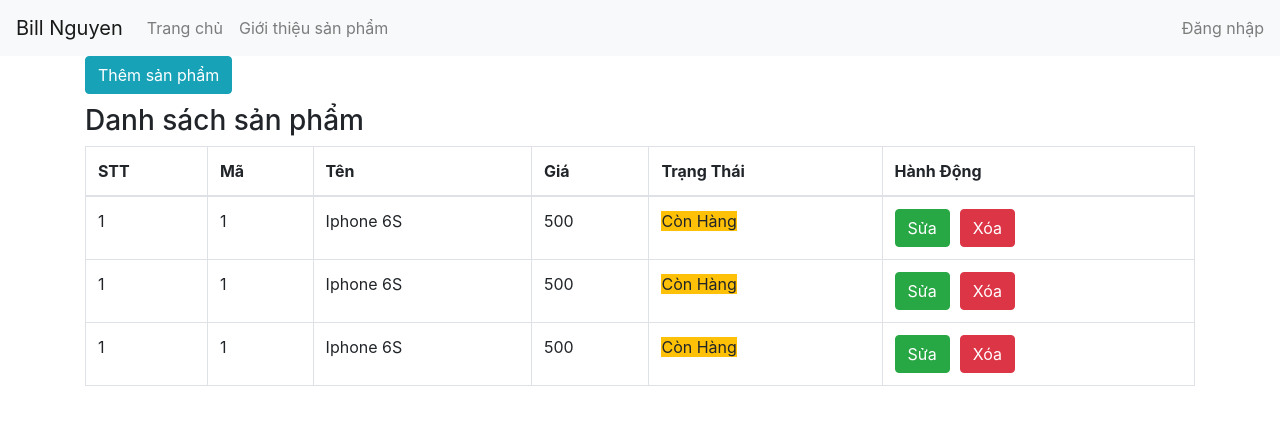
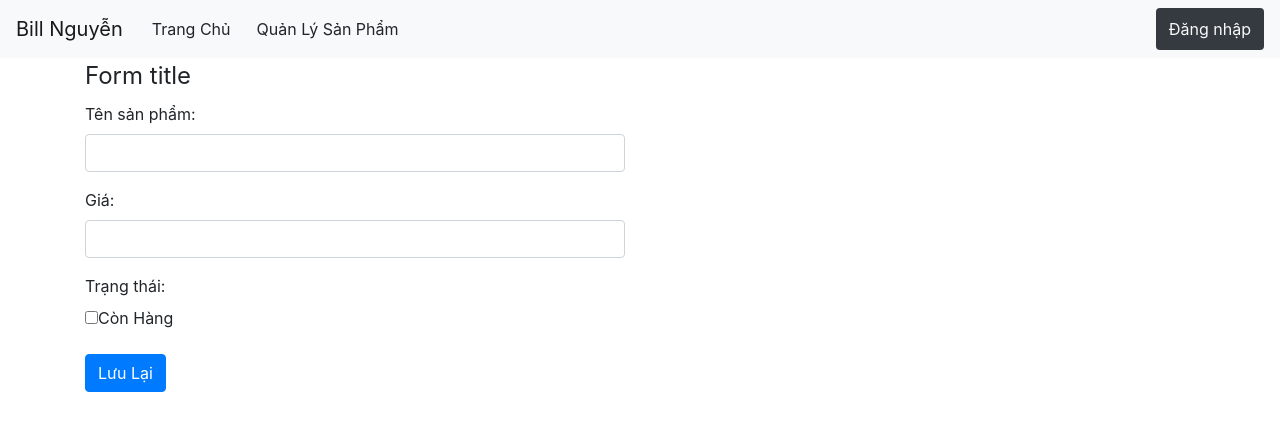
Before and after one commit to BillNguyenDev/call-api, a React (Create React App) app: page /product/add in a window 1280 px wide. Shown: the top 430 px of the page. Built offline with nearby package versions, Linux system fonts and the light colour scheme.

Commit message:
create React routes

```diff
--- a/src/App.js
+++ b/src/App.js
@@ -2,27 +2,43 @@ import React, { Component } from 'react';
 import { connect } from 'react-redux';
 import './App.css';
 import Menu from './components/Menu';
-import ProductList from './components/ProductList';
+
+
+import routes from './routes';
+import { Switch, Route, BrowserRouter as Router } from 'react-router-dom';
 
 class App extends Component {
   render() {
     return (
-      <div>
-        <Menu />
-        <div className="container">
-          <div className="row">
-            <div className="col-xs-12 col-sm-12 col-md-12 col-lg-12">
-              <button type="button" className="btn btn-info mb-10">
-                Thêm sản phẩm
-              </button>
-              <ProductList />
+      <Router>
+        <div>
+          <Menu />
+          <div className="container">
+            <div className="row">
+              {this.showContentMenus(routes)}
             </div>
           </div>
         </div>
-      </div>
+      </Router>
+
     );
   }
-
+  showContentMenus = (routes) => {
+    var result = null;
+    if (routes.length > 0) {
+      result = routes.map((route, index) => {
+        return (
+          <Route
+            key={index}
+            path={route.path}
+            exact={route.exact}
+            component={route.main}
+          />
+        );
+      });
+    }
+    return <Switch>{result}</Switch>;
+  }
 }
 
 export default connect()(App);
--- a/src/components/Menu/index.js
+++ b/src/components/Menu/index.js
@@ -1,5 +1,6 @@
 import React, { useState } from 'react';
 import { connect } from 'react-redux';
+import './style.css';
 import {
   Collapse,
   Navbar,
@@ -7,31 +8,79 @@ import {
   NavbarBrand,
   Nav,
   NavItem,
-  NavLink,
   NavbarText
 } from 'reactstrap';
+import { Route, Link } from 'react-router-dom';
+
+const menus = [
+  {
+    name: 'Trang Chủ',
+    to: '/',
+    exact: true
+  },
+  {
+    name: 'Quản Lý Sản Phẩm',
+    to: '/product-list',
+    exact: false
+  }
+];
+
+const MenuLink = ({ label, to, activeOnlyWhenExact }) => {
+  return (
+    <Route
+      path={to}
+      exact={activeOnlyWhenExact}
+      children={({ match }) => {
+        var active = match ? 'btn btn-secondary' : 'btn';
+        return (
+          <NavItem >
+            <Link
+              className={active}
+              to={to}>{label}
+            </Link>
+          </NavItem>
+        );
+      }}
+    />
+
+  );
+}
 const Menu = (props) => {
   const [isOpen, setIsOpen] = useState(false);
 
   const toggle = () => setIsOpen(!isOpen);
 
   return (
-      <Navbar color="light" light expand="md">
-        <NavbarBrand >Bill Nguyen</NavbarBrand>
-        <NavbarToggler onClick={toggle} />
-        <Collapse isOpen={isOpen} navbar>
-          <Nav className="mr-auto" navbar>
-            <NavItem>
-              <NavLink >Trang chủ</NavLink>
-            </NavItem>
-            <NavItem>
-              <NavLink >Giới thiệu sản phẩm</NavLink>
-            </NavItem>
-          </Nav>
-          <NavbarText>Đăng nhập</NavbarText>
-        </Collapse>
-      </Navbar>
+    <Navbar color="light" light expand="md" >
+      <NavbarBrand >Bill Nguyễn</NavbarBrand>
+      <NavbarToggler onClick={toggle} />
+      <Collapse isOpen={isOpen} navbar>
+        <Nav className="mr-auto" navbar>
+          {showMenu(menus)}
+        </Nav  >
+        <NavbarText className="btn text-light bg-dark" > Đăng nhập </NavbarText>
+      </Collapse>
+    </Navbar>
   );
 }
 
+
+const showMenu = (menus) => {
+  var result = null;
+  if (menus.length > 0) {
+    result = menus.map((menu, index) => {
+      return (
+        <MenuLink
+          key={index}
+          label={menu.name}
+          to={menu.to}
+          activeOnlyWhenExact={menu.exact}
+        />
+      );
+    })
+  }
+  return result;
+}
+
+
 export default connect()(Menu);
--- a/src/components/ProductItem/index.js
+++ b/src/components/ProductItem/index.js
@@ -3,16 +3,19 @@ import { connect } from 'react-redux';
 
 class ProductItem extends Component {
     render() {
+        var { product, index } = this.props;
+        var statusName = product.status ? 'còn Hàng' : "Hết Hàng";
+        var statusClass = product.status ? 'warning' : 'default';
         return (
             <tr>
-                <td>1</td>
-                <td>1</td>
-                <td>Iphone 6S</td>
-                <td>500</td>
+                <td>{index + 1}</td>
+                <td>{product.id}</td>
+                <td>{product.name}</td>
+                <td>{product.price}</td>
                 <td>
-                    <span className="label bg-warning">
-                        Còn Hàng
-                        </span>
+                    <span className={`label bg-${statusClass}`}>
+                        {statusName}
+                    </span>
                 </td>
                 <td>
                     <button type="button" className="btn btn-success mr-10">
--- a/src/components/ProductList/index.js
+++ b/src/components/ProductList/index.js
@@ -1,7 +1,5 @@
 import React, { Component } from 'react';
 import { connect } from 'react-redux';
-
-import ProductItem from './../ProductItem'
 
 class ProductList extends Component {
   render() {
@@ -24,9 +22,7 @@ class ProductList extends Component {
               </tr>
             </thead>
             <tbody>
-                   <ProductItem/>
-                   <ProductItem/>
-                   <ProductItem/>
+              {this.props.children}
             </tbody>
           </table>
         </div>
--- /dev/null
+++ b/src/papes/HomePape/index.js
@@ -0,0 +1,15 @@
+import React, { Component } from 'react';
+import { connect } from 'react-redux';
+
+
+class HomePage extends Component {
+    render() {
+        return (
+            <div className="container">
+                <h1>Trang chu</h1>
+            </div>
+        );
+    }
+}
+
+export default connect()(HomePage);
--- /dev/null
+++ b/src/papes/NotFoundPage/index.js
@@ -0,0 +1,13 @@
+import React, { Component } from 'react';
+
+class NotFoundPage extends Component {
+    render() {
+        return (
+            <div className="container">
+                <h1>Khong tim thay trang</h1>
+            </div>
+        );
+    }
+}
+
+export default NotFoundPage;
--- /dev/null
+++ b/src/papes/ProductActionPage/index.js
@@ -0,0 +1,36 @@
+import React, { Component } from 'react';
+
+class ProductActionPage extends Component {
+    render() {
+        return (
+            <div className="col-xs-6 col-sm-6 col-md-6 col-lg-6">
+
+                <form >
+                    <legend>Form title</legend>
+                    <div className="form-group">
+                        <label >Tên sản phẩm: </label>
+                        <input type="text" className="form-control" />
+                    </div>
+                    <div className="form-group">
+                        <label >Giá: </label>
+                        <input type="number" className="form-control" />
+                    </div>
+                    <div className="form-group">
+                        <label>Trạng thái: </label>
+                        <div className="checkbox">
+                            <label>
+                                <input type="checkbox" />
+                                Còn Hàng
+                        </label>
+                        </div>
+
+                    </div>
+                    <button type="submit" className="btn btn-primary">Lưu Lại</button>
+                </form>
+
+            </div>
+        );
+    }
+}
+
+export default ProductActionPage;
--- /dev/null
+++ b/src/papes/ProductListPage/index.js
@@ -0,0 +1,37 @@
+import React, { Component } from 'react';
+import ProductList from './../../components/ProductList';
+import ProductItem from './../../components/ProductItem';
+class ProductListPage extends Component {
+    render() {
+        const products = [];
+        return (
+            <div className="col-xs-12 col-sm-12 col-md-12 col-lg-12">
+                <button type="button" className="btn btn-info mb-10">
+                    Thêm sản phẩm
+            </button>
+                <ProductList>
+                    {this.showProducts(products)}
+                </ProductList>
+            </div>
+        );
+    }
+    showProducts(products){
+        var result = null;
+        if (products.length > 0) {
+            result = products.map((product, index) => {
+                return (
+                    <ProductItem
+                        key={index}
+                        product={product}
+                        index={index}
+                    />
+                );
+            })
+        }
+        return result;
+    }
+
+}
+
+
+export default ProductListPage;
--- /dev/null
+++ b/src/routes.js
@@ -0,0 +1,36 @@
+import React from 'react';
+
+import HomePage from './papes/HomePape';
+import ProductListPage from './papes/ProductListPage';
+import ProductActionPage from './papes/ProductActionPage';
+import NotFoundPage from './papes/NotFoundPage';
+
+const routes = [
+    {
+        path: '/',
+        exact: true,
+        main: () => <HomePage />
+    },
+    {
+        path: '/product-list',
+        exact: false,
+        main: () => <ProductListPage />
+    },
+    {
+        path: '/product/add',
+        exact: false,
+        main: () => <ProductActionPage />
+    },
+    {
+        path: '/product/:id/edit',
+        exact: false,
+        main: ({ match }) => <ProductActionPage match={match}/>
+    },
+    {
+        path: '',
+        exact: false,
+        main: () => <NotFoundPage />
+    }
+];
+
+export default routes;
```
Also changed, not shown: src/components/Menu/style.css (added), src/routers.js (deleted). Lines whose indentation alone changed are shown as unchanged.
